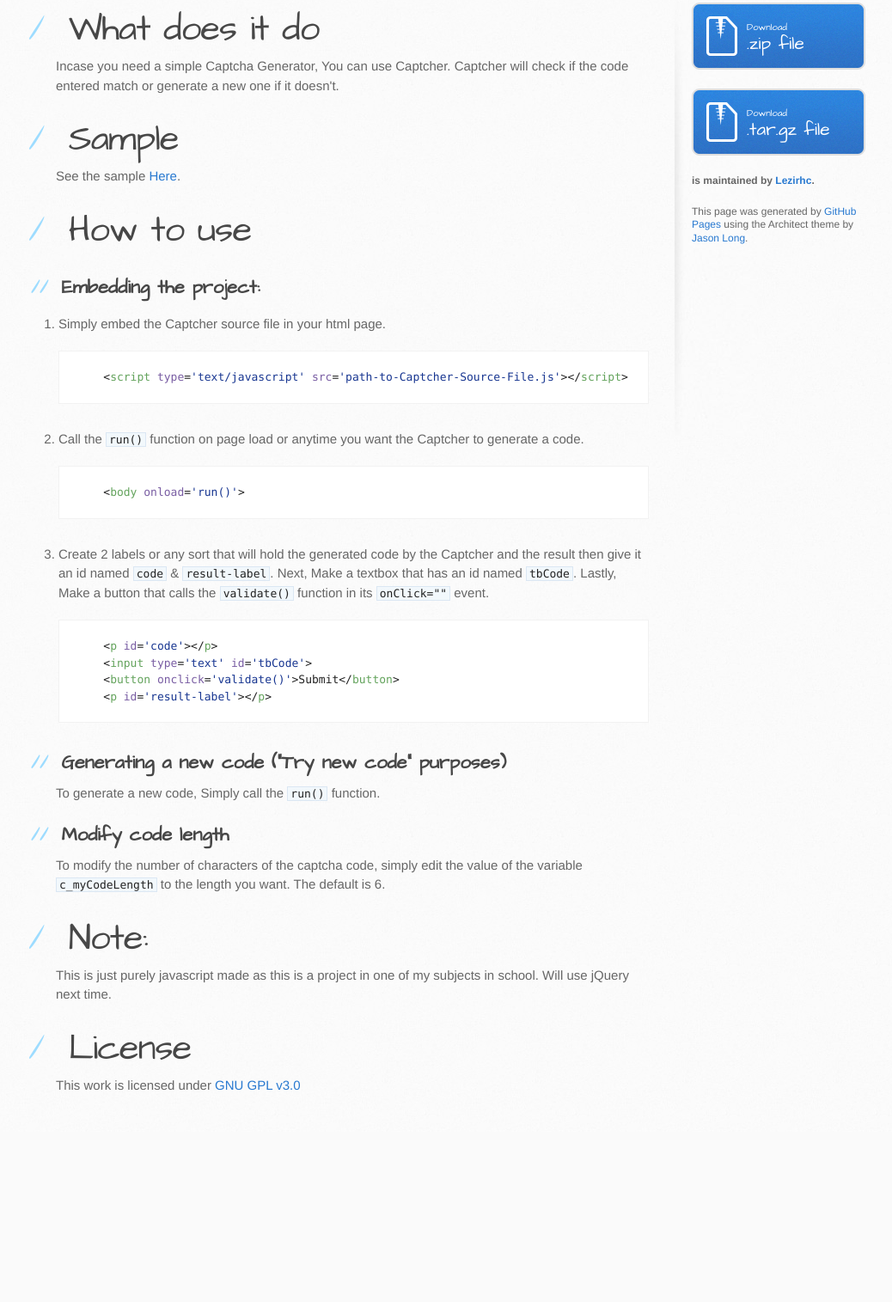
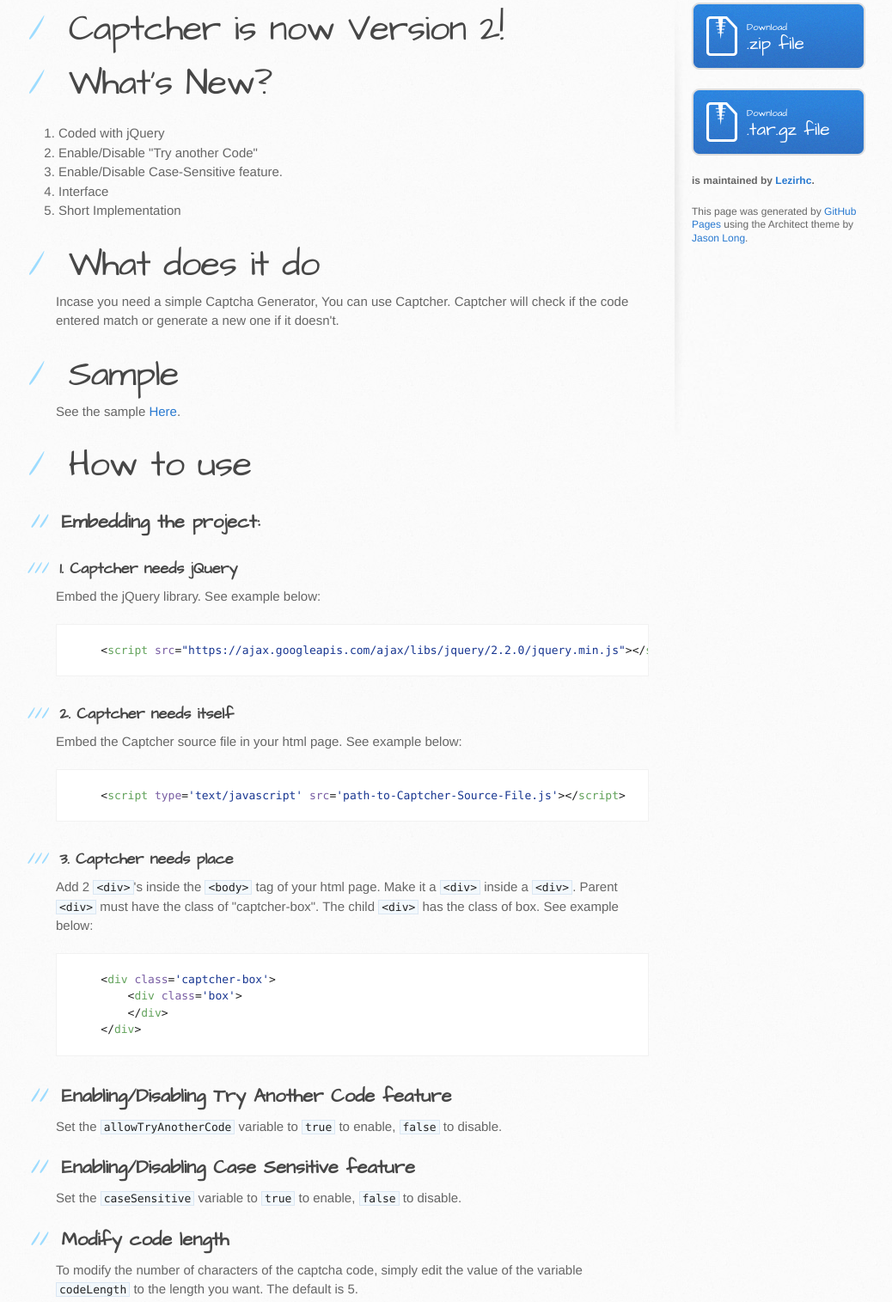
Before and after one commit to jcqgodmalin/Captcher, a plain HTML site: page index.html in a window 1280 px wide. Shown: the part 229-1744 px from the top of the page at 86% size, without its empty margins (105-1143 px from the left). Before the commit the page ends 1546 px from the top, so only its background shows below. Drawn offline with Linux system fonts and the light colour scheme.

Commit message:
Create gh-pages branch via GitHub

```diff
--- a/index.html
+++ b/index.html
@@ -13,13 +13,13 @@
     <script src="//html5shiv.googlecode.com/svn/trunk/html5.js"></script>
     <![endif]-->
 
-    <title>Captcher by Lezirhc</title>
+    <title>Captcher v2.0 by Lezirhc</title>
   </head>
 
   <body>
     <header>
       <div class="inner">
-        <h1>Captcher</h1>
+        <h1>Captcher v2.0</h1>
         <h2>Simple Captcha Generator and Validator</h2>
         <a href="https://github.com/Lezirhc/Captcher" class="button"><small>View project on</small> GitHub</a>
       </div>
@@ -29,6 +29,20 @@
       <div class="inner clearfix">
         <section id="main-content">
           <h1>
+<a id="captcher-is-now-version-2" class="anchor" href="#captcher-is-now-version-2" aria-hidden="true"><span aria-hidden="true" class="octicon octicon-link"></span></a>Captcher is now Version 2!</h1>
+
+<h1>
+<a id="whats-new" class="anchor" href="#whats-new" aria-hidden="true"><span aria-hidden="true" class="octicon octicon-link"></span></a>What's New?</h1>
+
+<ol>
+<li>Coded with jQuery</li>
+<li>Enable/Disable "Try another Code"</li>
+<li>Enable/Disable Case-Sensitive feature.</li>
+<li>Interface</li>
+<li>Short Implementation</li>
+</ol>
+
+<h1>
 <a id="what-does-it-do" class="anchor" href="#what-does-it-do" aria-hidden="true"><span aria-hidden="true" class="octicon octicon-link"></span></a>What does it do</h1>
 
 <p>Incase you need a simple Captcha Generator, You can use Captcher. Captcher will check if the code entered match or generate a new one if it doesn't.</p>
@@ -44,41 +58,44 @@
 <h2>
 <a id="embedding-the-project" class="anchor" href="#embedding-the-project" aria-hidden="true"><span aria-hidden="true" class="octicon octicon-link"></span></a>Embedding the project:</h2>
 
-<ol>
-<li>
-<p>Simply embed the Captcher source file in your html page.</p>
+<h3>
+<a id="1-captcher-needs-jquery" class="anchor" href="#1-captcher-needs-jquery" aria-hidden="true"><span aria-hidden="true" class="octicon octicon-link"></span></a>1. Captcher needs jQuery</h3>
+
+<p>Embed the jQuery library. See example below:</p>
+
+<div class="highlight highlight-text-html-basic"><pre><span class="pl-s1">    &lt;<span class="pl-ent">script</span> <span class="pl-e">src</span>=<span class="pl-s"><span class="pl-pds">"</span>https://ajax.googleapis.com/ajax/libs/jquery/2.2.0/jquery.min.js<span class="pl-pds">"</span></span>&gt;&lt;/<span class="pl-ent">script</span>&gt;</span></pre></div>
+
+<h3>
+<a id="2-captcher-needs-itself" class="anchor" href="#2-captcher-needs-itself" aria-hidden="true"><span aria-hidden="true" class="octicon octicon-link"></span></a>2. Captcher needs itself</h3>
+
+<p>Embed the Captcher source file in your html page. See example below:</p>
 
 <div class="highlight highlight-text-html-basic"><pre><span class="pl-s1">    &lt;<span class="pl-ent">script</span> <span class="pl-e">type</span>=<span class="pl-s"><span class="pl-pds">'</span>text/javascript<span class="pl-pds">'</span></span> <span class="pl-e">src</span>=<span class="pl-s"><span class="pl-pds">'</span>path-to-Captcher-Source-File.js<span class="pl-pds">'</span></span>&gt;&lt;/<span class="pl-ent">script</span>&gt;</span></pre></div>
-</li>
-<li>
-<p>Call the <code>run()</code> function on page load or anytime you want the Captcher to generate a code.</p>
 
-<div class="highlight highlight-text-html-basic"><pre>    &lt;<span class="pl-ent">body</span> <span class="pl-e">onload</span>=<span class="pl-s"><span class="pl-pds">'</span>run()<span class="pl-pds">'</span></span>&gt;</pre></div>
-</li>
-<li>
-<p>Create 2 labels or any sort that will hold the generated code by the Captcher and the result then give it an id named <code>code</code> &amp; <code>result-label</code>. Next, Make a textbox that has an id named <code>tbCode</code>. Lastly, Make a button that calls the <code>validate()</code> function in its <code>onClick=""</code> event.</p>
+<h3>
+<a id="3-captcher-needs-place" class="anchor" href="#3-captcher-needs-place" aria-hidden="true"><span aria-hidden="true" class="octicon octicon-link"></span></a>3. Captcher needs place</h3>
 
-<div class="highlight highlight-text-html-basic"><pre>    &lt;<span class="pl-ent">p</span> <span class="pl-e">id</span>=<span class="pl-s"><span class="pl-pds">'</span>code<span class="pl-pds">'</span></span>&gt;&lt;/<span class="pl-ent">p</span>&gt;
-    &lt;<span class="pl-ent">input</span> <span class="pl-e">type</span>=<span class="pl-s"><span class="pl-pds">'</span>text<span class="pl-pds">'</span></span> <span class="pl-e">id</span>=<span class="pl-s"><span class="pl-pds">'</span>tbCode<span class="pl-pds">'</span></span>&gt;
-    &lt;<span class="pl-ent">button</span> <span class="pl-e">onclick</span>=<span class="pl-s"><span class="pl-pds">'</span>validate()<span class="pl-pds">'</span></span>&gt;Submit&lt;/<span class="pl-ent">button</span>&gt;
-    &lt;<span class="pl-ent">p</span> <span class="pl-e">id</span>=<span class="pl-s"><span class="pl-pds">'</span>result-label<span class="pl-pds">'</span></span>&gt;&lt;/<span class="pl-ent">p</span>&gt;</pre></div>
-</li>
-</ol>
+<p>Add 2 <code>&lt;div&gt;</code>'s inside the <code>&lt;body&gt;</code> tag of your html page. Make it a <code>&lt;div&gt;</code> inside a <code>&lt;div&gt;</code>. Parent <code>&lt;div&gt;</code> must have the class of "captcher-box". The child <code>&lt;div&gt;</code> has the class of box. See example below:</p>
+
+<div class="highlight highlight-text-html-basic"><pre>    &lt;<span class="pl-ent">div</span> <span class="pl-e">class</span>=<span class="pl-s"><span class="pl-pds">'</span>captcher-box<span class="pl-pds">'</span></span>&gt;
+        &lt;<span class="pl-ent">div</span> <span class="pl-e">class</span>=<span class="pl-s"><span class="pl-pds">'</span>box<span class="pl-pds">'</span></span>&gt;
+        &lt;/<span class="pl-ent">div</span>&gt;
+    &lt;/<span class="pl-ent">div</span>&gt;</pre></div>
 
 <h2>
-<a id="generating-a-new-code-try-new-code-purposes" class="anchor" href="#generating-a-new-code-try-new-code-purposes" aria-hidden="true"><span aria-hidden="true" class="octicon octicon-link"></span></a>Generating a new code ("Try new code" purposes)</h2>
+<a id="enablingdisabling-try-another-code-feature" class="anchor" href="#enablingdisabling-try-another-code-feature" aria-hidden="true"><span aria-hidden="true" class="octicon octicon-link"></span></a>Enabling/Disabling Try Another Code feature</h2>
 
-<p>To generate a new code, Simply call the <code>run()</code> function.</p>
+<p>Set the <code>allowTryAnotherCode</code> variable to <code>true</code> to enable, <code>false</code> to disable.</p>
+
+<h2>
+<a id="enablingdisabling-case-sensitive-feature" class="anchor" href="#enablingdisabling-case-sensitive-feature" aria-hidden="true"><span aria-hidden="true" class="octicon octicon-link"></span></a>Enabling/Disabling Case Sensitive feature</h2>
+
+<p>Set the <code>caseSensitive</code> variable to <code>true</code> to enable, <code>false</code> to disable.</p>
 
 <h2>
 <a id="modify-code-length" class="anchor" href="#modify-code-length" aria-hidden="true"><span aria-hidden="true" class="octicon octicon-link"></span></a>Modify code length</h2>
 
-<p>To modify the number of characters of the captcha code, simply edit the value of the variable <code>c_myCodeLength</code> to the length you want. The default is 6.</p>
-
-<h1>
-<a id="note" class="anchor" href="#note" aria-hidden="true"><span aria-hidden="true" class="octicon octicon-link"></span></a>Note:</h1>
-
-<p>This is just purely javascript made as this is a project in one of my subjects in school. Will use jQuery next time.</p>
+<p>To modify the number of characters of the captcha code, simply edit the value of the variable <code>codeLength</code> to the length you want. The default is 5.</p>
 
 <h1>
 <a id="license" class="anchor" href="#license" aria-hidden="true"><span aria-hidden="true" class="octicon octicon-link"></span></a>License</h1>
```
Also changed, not shown: params.json (+1 -1 lines).
